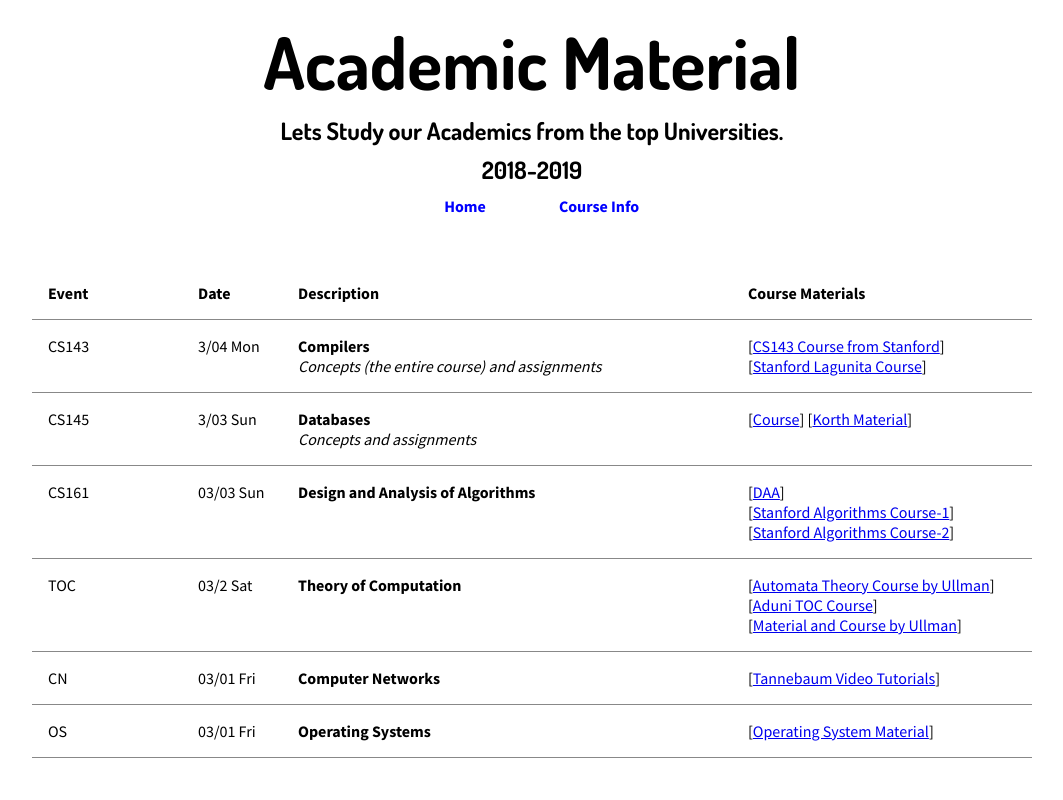
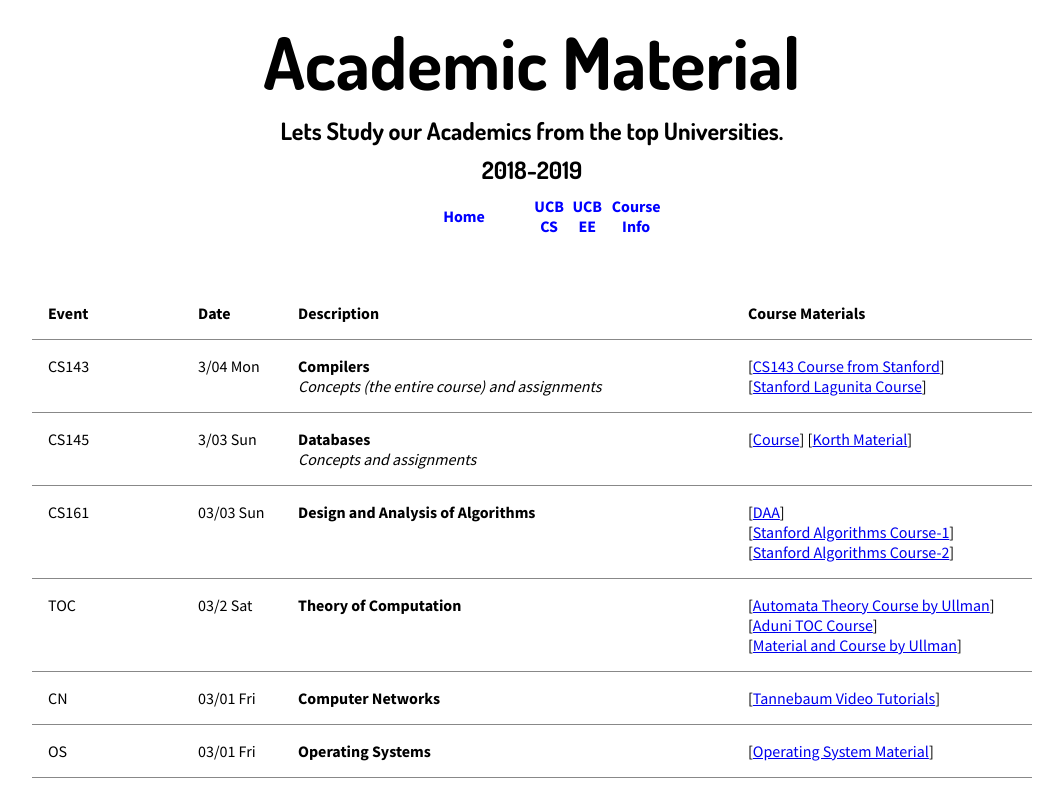
Before and after one commit to SnistAheads/material, a plain HTML site: page index.html in a window 1280 px wide. Shown: the top 800 px of the page, without its empty margins (108-1171 px from the left). Drawn offline with Linux system fonts and the light colour scheme.

Commit message:
Update index.html

```diff
--- a/index.html
+++ b/index.html
@@ -19,6 +19,9 @@
       <table>
         <tr>
           <th width=50%><a href="index.html">Home</a></th>
+          <th><a href="https://www2.eecs.berkeley.edu/Courses/CS/">UCB CS</a></th>
+          <th><a href="https://www2.eecs.berkeley.edu/Courses/EE/">UCB EE</a></th>
+
           <th><a href="#">Course Info</a></th>
         </tr>
       </table>
```
